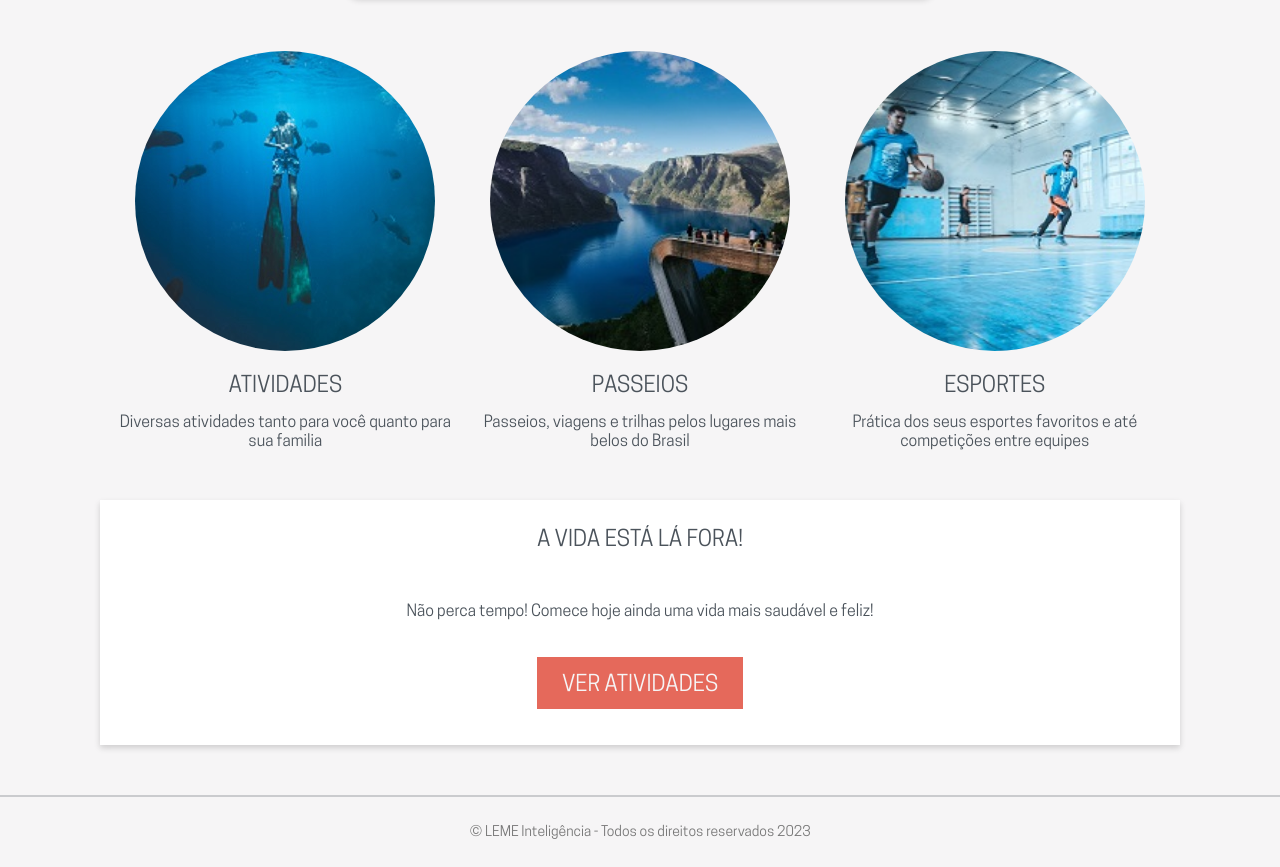
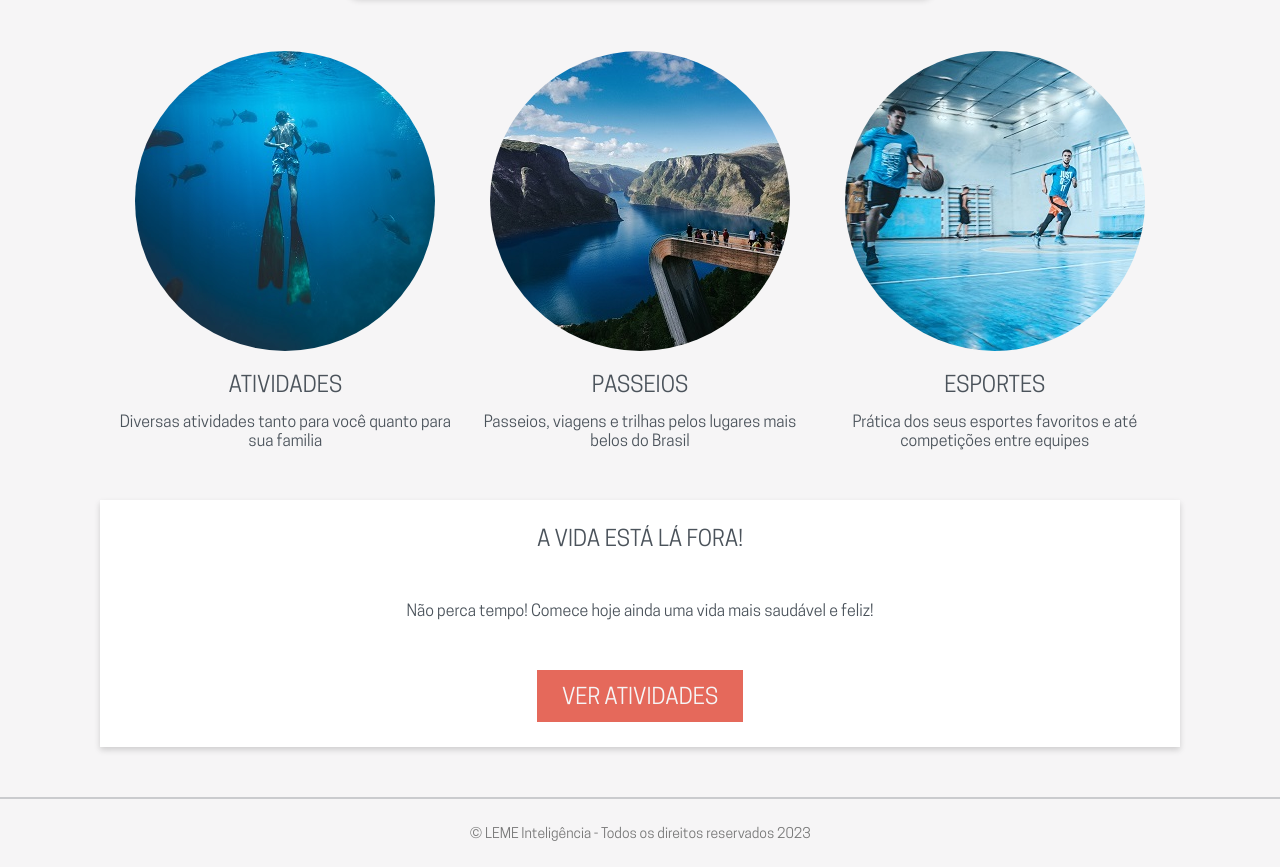
Before and after one commit to RyanSantos2022/Landing-Page, a plain HTML site: page index.html in a window 1280 px wide. Shown: the part 1000-1867 px from the top of the page. Drawn offline with Linux system fonts and the light colour scheme; a web font is replaced by a local one.

Commit message:
Feat: Imagens Atualizadas

```diff
--- a/index.html
+++ b/index.html
@@ -5,23 +5,25 @@
     <meta charset="UTF-8">
     <meta name="viewport" content="width=device-width, initial-scale=1.0">
     <title>Landing Page - Alta Fidelidade</title>
+    <meta name="description" content="Landing Page sobre as atividades ao ar livre">
     <link rel="icon" href="./img/favicon.png">
     <link rel="stylesheet" href="./global.css">
     <link rel="stylesheet" href="./styles.css">
-
     <link rel="preconnect" href="https://fonts.googleapis.com">
     <link rel="preconnect" href="https://fonts.gstatic.com" crossorigin>
     <link href="https://fonts.googleapis.com/css2?family=Bellefair&display=swap" rel="stylesheet">
 </head>
 
 <body>
-    <main>
+
     <header class="header">
         <div class="container">
             <img id="logo" src="./img/logo-leme.svg" alt="Logo Leme SVG" title="Logo Leme">
             <a class="botao" href="#">VER ATIVIDADES</a>
         </div>
     </header>
+
+    <main>
 
         <h1 id="titulo">É um lindo dia no mar!</h1>
         <img class="ondas" src="./img/ondas.svg" alt="Ondas SVG" title="Ondas">
@@ -57,7 +59,8 @@
             <div class="container">
                 <div class="atividades__item">
                     <picture>
-                        <img class="atividades__img" src="./img/mar redimensionado.jpg" alt="Nadador" title="Nadador">
+                        <source media="(min-width: 600px)" srcset="./img/nadador-desktop.jpg">
+                        <img class="atividades__img" src="./img/nadador-mobile.jpg" alt="Nadador" title="Nadador">
                     </picture>
                     <p class="atividades__titulo">ATIVIDADES</p>
                     <p class="atividades__descricao">
@@ -68,7 +71,8 @@
 
                 <div class="atividades__item">
                     <picture>
-                        <img class="atividades__img" src="./img/montanha redimensionado.jpg" alt="Montanhas"
+                        <source media="(min-width: 600px )" srcset="./img/montanhas-desktop.jpg">
+                        <img class="atividades__img" src="./img/montanhas-mobile.jpg" alt="Montanhas"
                             title="Montanhas">
                     </picture>
                     <p class="atividades__titulo">PASSEIOS</p>
@@ -79,8 +83,8 @@
 
                 <div class="atividades__item">
                     <picture>
-                        <img class="atividades__img" src="./img/basquete redimensionado.jpg" alt="Jogador de Basquere"
-                            title="Basquete">
+                        <source media="(min-width: 600px)" srcset="./img/basquete-desktop.jpg">
+                        <img class="atividades__img" src="./img/basquete-mobile.jpg" alt="Jogador de Basquete" title="Basquete">
                     </picture>
                     <p class="atividades__titulo">ESPORTES</p>
                     <p class="atividades__descricao">
@@ -106,11 +110,12 @@
 
         <hr class="divisor">
 
+    </main>
+
     <footer>
         <span>&copy; LEME Inteligência - Todos os direitos reservados 2023</span>
     </footer>
 
-    </main>
 </body>
 
 
--- a/styles.css
+++ b/styles.css
@@ -137,6 +137,7 @@
     display: flex;
     justify-content: space-evenly;
     flex-wrap: wrap;
+    margin-bottom: 50px;
 }
 
 .atividades__item {
@@ -194,13 +195,14 @@
 
 .rodape__card {
     background-color: white;
-    height: 195px;
-    margin-top: 50px;
     color: #4B535B;
     font-size: 16px;
     text-align: center;
     padding: 25px;
-    box-shadow: 0px 3px 6px #00000029
+    box-shadow: 0px 3px 6px #00000029;
+    display: flex;
+    flex-direction: column;
+    align-items: center;
 }
 
 @media(min-width: 300px) and (max-width: 1000px) {
```
Also changed, not shown: img/basquete-desktop.jpg (added), img/basquete-mobile.jpg (added), img/montanhas-desktop.jpg (added), img/montanhas-mobile.jpg (added), img/nadador-desktop.jpg (added), img/nadador-mobile.jpg (added). Lines whose indentation alone changed are shown as unchanged.
